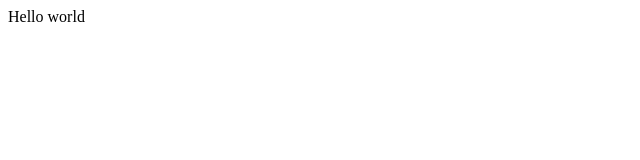
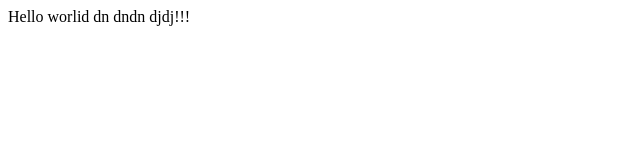
Before and after one commit to Heungsung/HSOpenTutorials, a plain HTML site: page index.html in a window 1280 px wide. Shown: the whole page, without its empty margins (0-640 px from the left). Drawn offline with Linux system fonts and the light colour scheme.

Commit message:
add dummy text

```diff
--- a/index.html
+++ b/index.html
@@ -19,6 +19,7 @@
     </head>
 
     <body>
-        Hello world
+        Hello worlid
+       dn dndn djdj!!!
     </body>
 </html>
```
